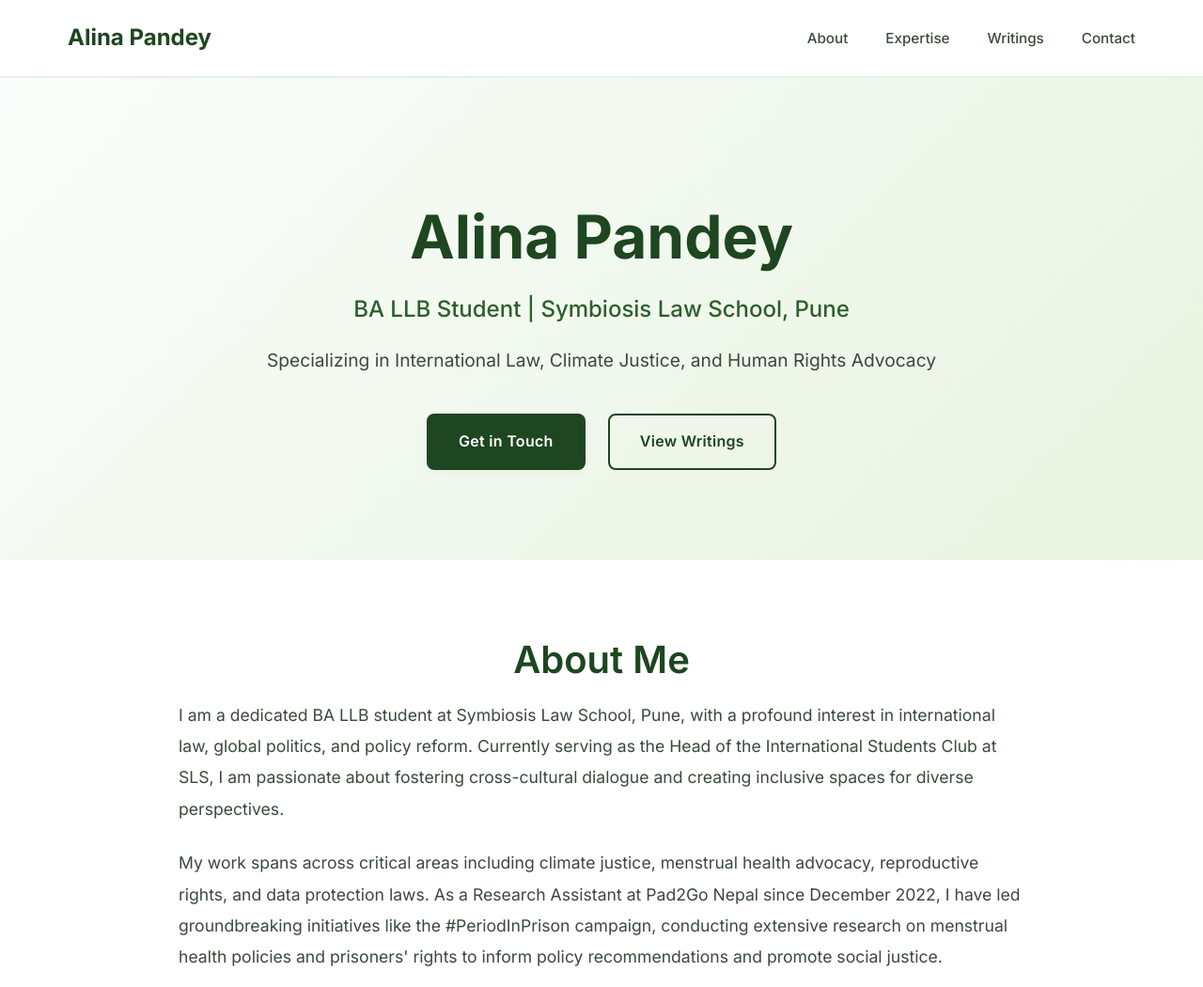
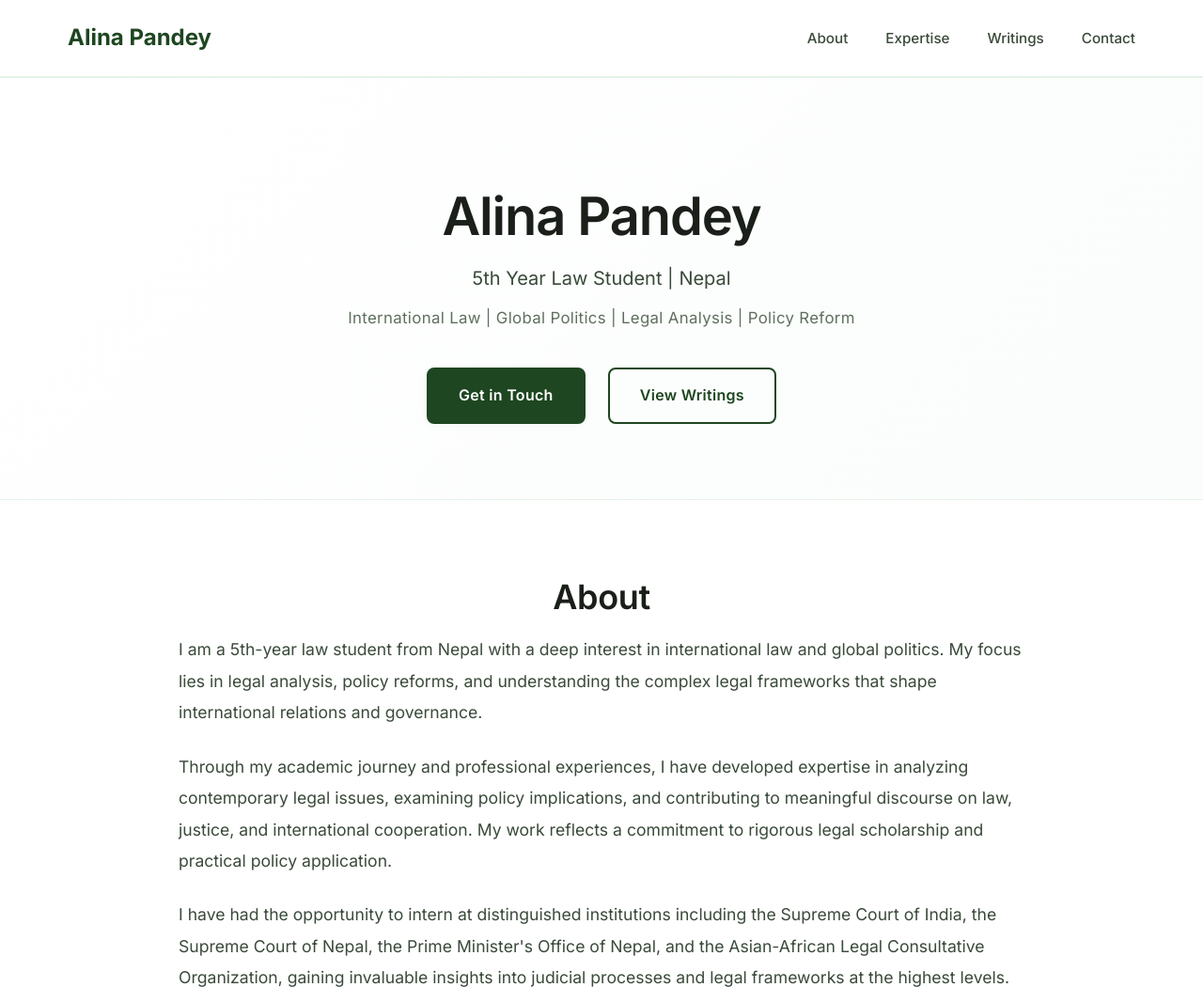
Before and after one commit to alishaha29/alinapandey.com.np, a plain HTML site: page index.html in a window 1280 px wide. Shown: the top 1050 px of the page at 94% size. Drawn offline with Linux system fonts and the light colour scheme.

Commit message:
Refine UI for legal professional aesthetic
- Update hero to '5th Year Law Student | Nepal'
- Simplify About section with professional tone
- Change 'Select Experience' to 'Experience'
- Remove footer tagline
- Clean contact section wording
- Enhance typography and spacing for lawyer portfolio
- Refine color palette for professional look
- Fix Period in Prison article URL

🤖 Generated with [Claude Code](https://claude.com/claude-code)

Co-Authored-By: Claude <noreply@anthropic.com>

```diff
--- a/css/styles.css
+++ b/css/styles.css
@@ -86,8 +86,10 @@ a {
 .section-title {
     text-align: center;
     margin-bottom: 1rem;
-    color: var(--primary-green);
-    font-size: 2.5rem;
+    color: var(--text-dark);
+    font-size: 2.25rem;
+    font-weight: 600;
+    letter-spacing: -0.01em;
 }
 
 .section-subtitle {
@@ -178,9 +180,10 @@ a {
    Hero Section
    =========================== */
 .hero {
-    background: linear-gradient(135deg, var(--bg-light) 0%, #e8f3e0 100%);
-    padding: 8rem 0 6rem;
+    background: linear-gradient(135deg, var(--bg-white) 0%, var(--bg-light) 100%);
+    padding: 7rem 0 5rem;
     text-align: center;
+    border-bottom: 1px solid var(--border-color);
 }
 
 .hero-content {
@@ -189,24 +192,26 @@ a {
 }
 
 .hero-title {
-    font-size: 4rem;
-    color: var(--primary-green);
-    margin-bottom: 1rem;
-    font-weight: 700;
+    font-size: 3.5rem;
+    color: var(--text-dark);
+    margin-bottom: 0.75rem;
+    font-weight: 600;
+    letter-spacing: -0.02em;
 }
 
 .hero-subtitle {
-    font-size: 1.5rem;
-    color: var(--secondary-green);
-    margin-bottom: 1rem;
-    font-weight: 500;
+    font-size: 1.25rem;
+    color: var(--text-medium);
+    margin-bottom: 0.75rem;
+    font-weight: 400;
 }
 
 .hero-description {
-    font-size: 1.2rem;
-    color: var(--text-medium);
+    font-size: 1.05rem;
+    color: var(--text-light);
     margin-bottom: 2.5rem;
-    line-height: 1.8;
+    line-height: 1.6;
+    letter-spacing: 0.02em;
 }
 
 .hero-cta {
@@ -485,20 +490,17 @@ a {
    Footer
    =========================== */
 .footer {
-    background: var(--primary-green);
-    color: white;
+    background: var(--bg-white);
+    border-top: 1px solid var(--border-color);
+    color: var(--text-light);
     text-align: center;
-    padding: 2.5rem 0;
+    padding: 2rem 0;
 }
 
 .footer p {
-    color: rgba(255, 255, 255, 0.9);
-    margin-bottom: 0.5rem;
-}
-
-.footer-tagline {
-    color: rgba(255, 255, 255, 0.7);
-    font-size: 0.95rem;
+    color: var(--text-light);
+    margin-bottom: 0;
+    font-size: 0.9rem;
 }
 
 /* ===========================
--- a/index.html
+++ b/index.html
@@ -34,8 +34,8 @@
         <div class="container">
             <div class="hero-content">
                 <h1 class="hero-title">Alina Pandey</h1>
-                <p class="hero-subtitle">BA LLB Student | Symbiosis Law School, Pune</p>
-                <p class="hero-description">Specializing in International Law, Climate Justice, and Human Rights Advocacy</p>
+                <p class="hero-subtitle">5th Year Law Student | Nepal</p>
+                <p class="hero-description">International Law | Global Politics | Legal Analysis | Policy Reform</p>
                 <div class="hero-cta">
                     <a href="#contact" class="btn btn-primary">Get in Touch</a>
                     <a href="writings.html" class="btn btn-outline">View Writings</a>
@@ -46,18 +46,16 @@
 
     <section id="about" class="section about-section">
         <div class="container">
-            <h2 class="section-title">About Me</h2>
+            <h2 class="section-title">About</h2>
             <div class="about-content">
                 <div class="about-text">
-                    <p>I am a dedicated BA LLB student at Symbiosis Law School, Pune, with a profound interest in international law, global politics, and policy reform. Currently serving as the Head of the International Students Club at SLS, I am passionate about fostering cross-cultural dialogue and creating inclusive spaces for diverse perspectives.</p>
+                    <p>I am a 5th-year law student from Nepal with a deep interest in international law and global politics. My focus lies in legal analysis, policy reforms, and understanding the complex legal frameworks that shape international relations and governance.</p>
 
-                    <p>My work spans across critical areas including climate justice, menstrual health advocacy, reproductive rights, and data protection laws. As a Research Assistant at Pad2Go Nepal since December 2022, I have led groundbreaking initiatives like the #PeriodInPrison campaign, conducting extensive research on menstrual health policies and prisoners' rights to inform policy recommendations and promote social justice.</p>
+                    <p>Through my academic journey and professional experiences, I have developed expertise in analyzing contemporary legal issues, examining policy implications, and contributing to meaningful discourse on law, justice, and international cooperation. My work reflects a commitment to rigorous legal scholarship and practical policy application.</p>
 
-                    <p>I have had the privilege of interning at prestigious institutions including the Supreme Court of India under Hon'ble Justice M.M. Sundresh, the Supreme Court of Nepal under Hon'ble Justice Ananda Mohan Bhattarai, the Prime Minister's Office of Nepal, and the Asian-African Legal Consultative Organization. These experiences have deepened my understanding of judicial processes, international legal frameworks, and their practical applications.</p>
+                    <p>I have had the opportunity to intern at distinguished institutions including the Supreme Court of India, the Supreme Court of Nepal, the Prime Minister's Office of Nepal, and the Asian-African Legal Consultative Organization, gaining invaluable insights into judicial processes and legal frameworks at the highest levels.</p>
 
-                    <p>Through my writings published in platforms like Oxford Human Rights Hub, DMN News, and various legal publications, I aim to contribute meaningful insights into the intersection of law, human rights, and sustainable development. I believe in the power of law as a tool for positive change and advocate for reforms that promote justice, equity, and environmental sustainability.</p>
-
-                    <p>My research interests lie at the nexus of environmental law, climate justice, gender rights, and international cooperation—with a particular focus on issues affecting developing nations and marginalized communities.</p>
+                    <p>My writings, published in platforms such as the Oxford Human Rights Hub, DMN News, and Kathmandu Post, explore the intersection of law, policy, and social justice, with particular attention to issues affecting developing nations and international legal cooperation.</p>
                 </div>
             </div>
         </div>
@@ -68,7 +66,7 @@
             <h2 class="section-title">Experience & Education</h2>
             <div class="experience-grid">
                 <div class="experience-column">
-                    <h3 class="column-title">Select Experience</h3>
+                    <h3 class="column-title">Experience</h3>
                     <div class="experience-item">
                         <h4>Research Assistant</h4>
                         <p class="org-name">Pad2Go Nepal</p>
@@ -169,9 +167,9 @@
 
     <section id="contact" class="section contact-section">
         <div class="container">
-            <h2 class="section-title">Let's Connect</h2>
+            <h2 class="section-title">Contact</h2>
             <div class="contact-content">
-                <p class="contact-intro">I'm always interested in discussing international law, policy reform, and opportunities for collaboration.</p>
+                <p class="contact-intro">For inquiries regarding legal research, policy analysis, or professional collaboration.</p>
                 <div class="contact-links">
                     <a href="https://www.linkedin.com/in/alina-pandey-4707aa190/" target="_blank" rel="noopener noreferrer" class="contact-link">
                         <svg class="icon" xmlns="http://www.w3.org/2000/svg" width="24" height="24" viewBox="0 0 24 24" fill="none" stroke="currentColor" stroke-width="2" stroke-linecap="round" stroke-linejoin="round">
@@ -189,7 +187,6 @@
     <footer class="footer">
         <div class="container">
             <p>&copy; 2024 Alina Pandey. All rights reserved.</p>
-            <p class="footer-tagline">Advocating for justice through legal analysis and policy reform</p>
         </div>
     </footer>
 
```
Also changed, not shown: writings.html (+4 -5 lines).
